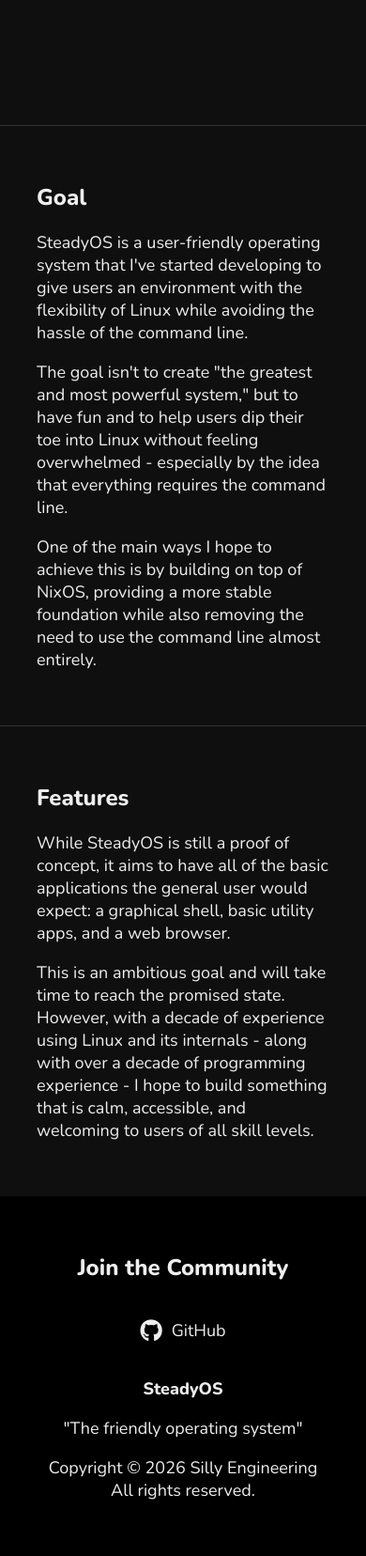
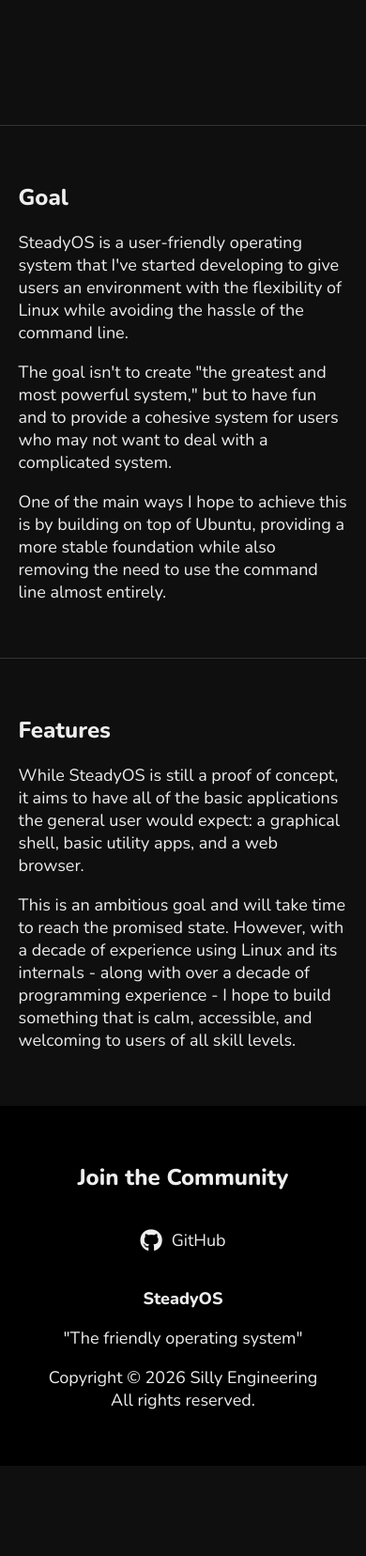
Before and after one commit to SteadyOS-org/website, a Flask app: page / in a window 390 px wide. Shown: the part 711-2367 px from the top of the page at 94% size. After the commit the page ends 2271 px from the top, so only its background shows below. Run offline with Flask 3, Linux system fonts and the light colour scheme; some libraries are stand-ins or nearby versions.

Commit message:
updated index.html

```diff
--- a/templates/index.html
+++ b/templates/index.html
@@ -169,7 +169,7 @@
 
             @media (max-width: 900px) {
                 .section {
-                    width: 80%;
+                    width: 90%;
                 }
 
                 .section p {
@@ -207,13 +207,12 @@
             </p>
             <p>
                 The goal isn't to create "the greatest and most powerful
-                system," but to have fun and to help users dip their toe into
-                Linux without feeling overwhelmed - especially by the idea that
-                everything requires the command line.
+                system," but to have fun and to provide a cohesive system for
+                users who may not want to deal with a complicated system.
             </p>
             <p>
                 One of the main ways I hope to achieve this is by building on
-                top of NixOS, providing a more stable foundation while also
+                top of Ubuntu, providing a more stable foundation while also
                 removing the need to use the command line almost entirely.
             </p>
         </div>
```
